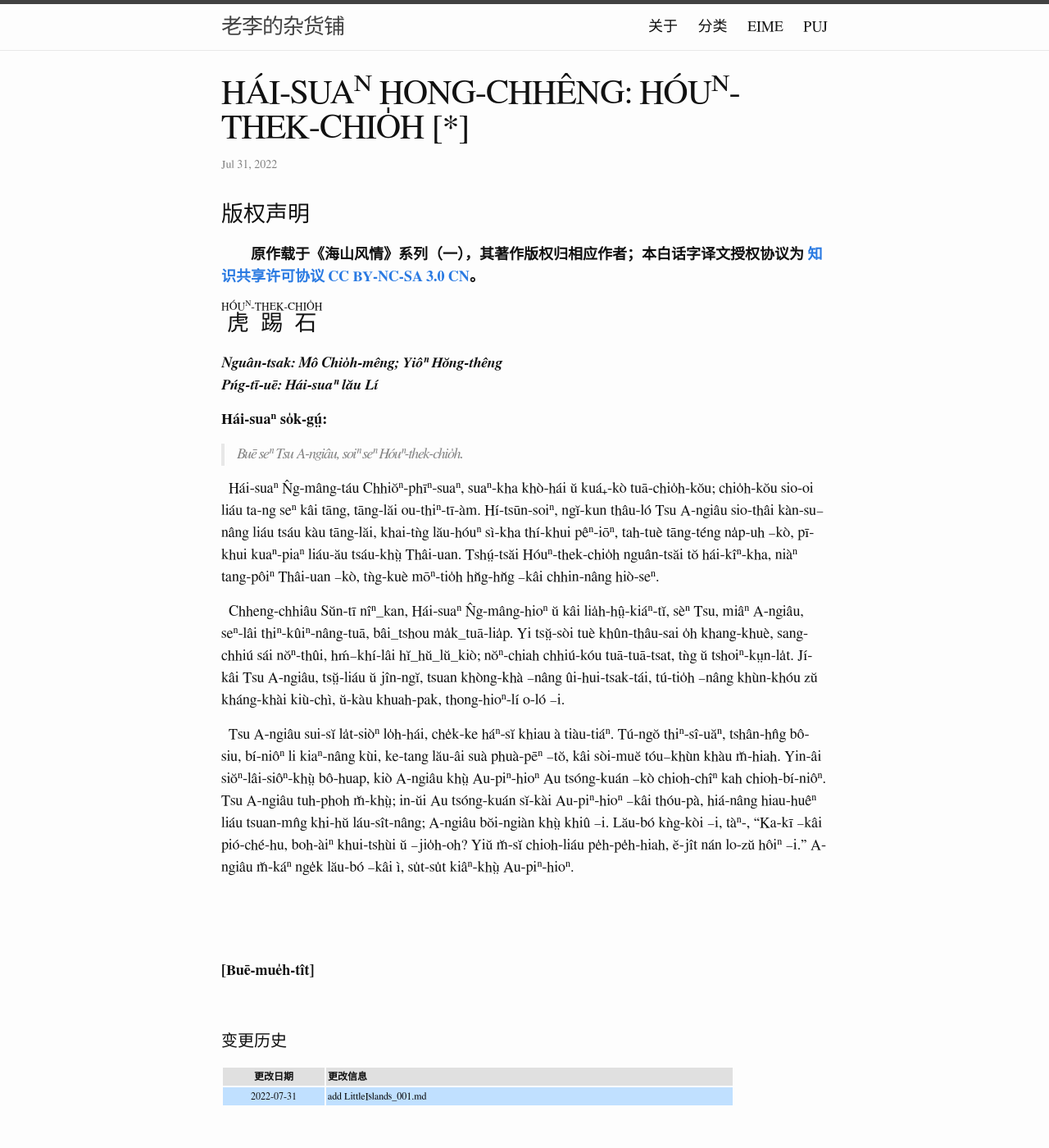
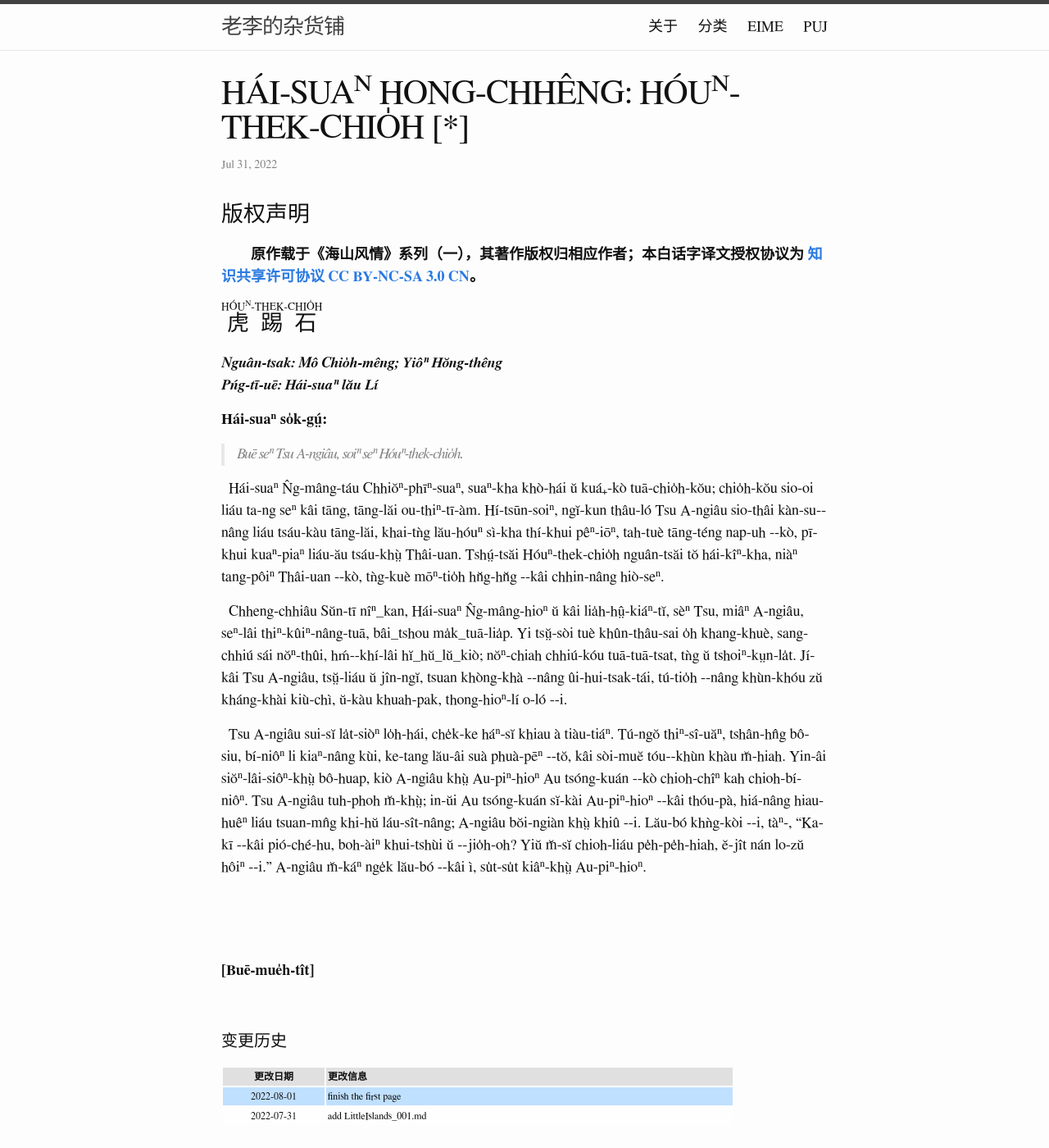
Before and after one commit to DonAnthonyLee/DonAnthonyLee.github.io, a Jekyll site: the page built from docs/puj/LittleIslands_001.md, in a window 1280 px wide and 1400 px high. Shown: the whole window at 82% size. Built offline with Jekyll 4.4.1, drawn with Linux system fonts in a browser that asks for light colours; some web fonts are replaced; some of the changed lines change nothing that is shown.

Commit message:
update changelog of LittleIslands_001.md (IGNORE_CHANGELOG)

```diff
--- a/docs/puj/LittleIslands_001.md
+++ b/docs/puj/LittleIslands_001.md
@@ -24,11 +24,11 @@
 
 > Buē seⁿ Tsu A-ngiâu, soiⁿ seⁿ Hóuⁿ-thek-chio̍h.
 
-&nbsp;&nbsp;Hái-suaⁿ N̂g-mâng-táu Chhiŏⁿ-phīⁿ-suaⁿ, suaⁿ-kha khò-hái ŭ kuá₊-kò tuā-chio̍h-kŏu; chio̍h-kŏu sio-oi liáu ta-ng seⁿ kâi tāng, tāng-lăi ou-thiⁿ-tī-àm. Hí-tsūn-soiⁿ, ngĭ-kun thâu-ló Tsu A-ngiâu sio-thâi kàn-su--nâng liáu tsáu kàu tāng-lăi, khai-tǹg lău-hóuⁿ sì-kha thí-khui pêⁿ-iōⁿ, tah-tuè tāng-téng na̍p-uh --kò, pī-khui kuaⁿ-piaⁿ liáu-ău tsáu-khṳ̀ Thâi-uan. Tshṳ́-tsăi Hóuⁿ-thek-chio̍h nguân-tsăi tŏ hái-kîⁿ-kha, niàⁿ tang-pôiⁿ Thâi-uan --kò, tǹg-kuè mōⁿ-tio̍h hn̆g-hn̆g --kâi chhin-nâng hiò-seⁿ.
+&nbsp;&nbsp;Hái-suaⁿ N̂g-mâng-táu Chhiŏⁿ-phīⁿ-suaⁿ, suaⁿ-kha khò-hái ŭ kuá₊-kò tuā-chio̍h-kŏu; chio̍h-kŏu sio-oi liáu ta-ng seⁿ kâi tāng, tāng-lăi ou-thiⁿ-tī-àm. Hí-tsūn-soiⁿ, ngĭ-kun thâu-ló Tsu A-ngiâu sio-thâi kàn-su&#x002D;&#x002D;nâng liáu tsáu-kàu tāng-lăi, khai-tǹg lău-hóuⁿ sì-kha thí-khui pêⁿ-iōⁿ, tah-tuè tāng-téng nap-uh &#x002D;&#x002D;kò, pī-khui kuaⁿ-piaⁿ liáu-ău tsáu-khṳ̀ Thâi-uan. Tshṳ́-tsăi Hóuⁿ-thek-chio̍h nguân-tsăi tŏ hái-kîⁿ-kha, niàⁿ tang-pôiⁿ Thâi-uan &#x002D;&#x002D;kò, tǹg-kuè mōⁿ-tio̍h hn̆g-hn̆g &#x002D;&#x002D;kâi chhin-nâng hiò-seⁿ.
 
-&nbsp;&nbsp;Chheng-chhiâu Sŭn-tī nîⁿ_kan, Hái-suaⁿ N̂g-mâng-hioⁿ ŭ kâi lia̍h-hṳ̂-kiáⁿ-tĭ, sèⁿ Tsu, miâⁿ A-ngiâu, seⁿ-lâi thiⁿ-kûiⁿ-nâng-tuā, bâi_tshou ma̍k_tuā-lia̍p. Yi tsṳ̆-sòi tuè khûn-thâu-sai o̍h khang-khuè, sang-chhiú sái nŏⁿ-thûi, hḿ--khí-lâi hĭ_hŭ_lŭ_kiò; nŏⁿ-chiah chhiú-kóu tuā-tuā-tsat, tǹg ŭ tshoiⁿ-kṳn-la̍t. Jí-kâi Tsu A-ngiâu, tsṳ̆-liáu ŭ jîn-ngĭ, tsuan khòng-khà --nâng ûi-hui-tsak-tái, tú-tio̍h --nâng khùn-khóu zŭ kháng-khài kiù-chì, ŭ-kàu khuah-pak, thong-hioⁿ-lí o-ló --i.
+&nbsp;&nbsp;Chheng-chhiâu Sŭn-tī nîⁿ_kan, Hái-suaⁿ N̂g-mâng-hioⁿ ŭ kâi lia̍h-hṳ̂-kiáⁿ-tĭ, sèⁿ Tsu, miâⁿ A-ngiâu, seⁿ-lâi thiⁿ-kûiⁿ-nâng-tuā, bâi_tshou ma̍k_tuā-lia̍p. Yi tsṳ̆-sòi tuè khûn-thâu-sai o̍h khang-khuè, sang-chhiú sái nŏⁿ-thûi, hḿ&#x002D;&#x002D;khí-lâi hĭ_hŭ_lŭ_kiò; nŏⁿ-chiah chhiú-kóu tuā-tuā-tsat, tǹg ŭ tshoiⁿ-kṳn-la̍t. Jí-kâi Tsu A-ngiâu, tsṳ̆-liáu ŭ jîn-ngĭ, tsuan khòng-khà &#x002D;&#x002D;nâng ûi-hui-tsak-tái, tú-tio̍h &#x002D;&#x002D;nâng khùn-khóu zŭ kháng-khài kiù-chì, ŭ-kàu khuah-pak, thong-hioⁿ-lí o-ló &#x002D;&#x002D;i.
 
-&nbsp;&nbsp;Tsu A-ngiâu sui-sĭ la̍t-siòⁿ lo̍h-hái, che̍k-ke háⁿ-sĭ khiau à tiàu-tiáⁿ. Tú-ngŏ thiⁿ-sî-uăⁿ, tshân-hn̂g bô-siu, bí-niôⁿ li kiaⁿ-nâng kùi, ke-tang lău-âi suà phuà-pēⁿ --tŏ, kâi sòi-muĕ tóu--khùn khàu m̆-hiah. Yin-âi siŏⁿ-lâi-siôⁿ-khṳ̀ bô-huap, kiò A-ngiâu khṳ̀ Au-piⁿ-hioⁿ Au tsóng-kuán --kò chioh-chîⁿ kah chioh-bí-niôⁿ. Tsu A-ngiâu tuh-phoh m̆-khṳ̀; in-ŭi Au tsóng-kuán sĭ-kài Au-piⁿ-hioⁿ --kâi thóu-pà, hiá-nâng hiau-huêⁿ liáu tsuan-mn̂g khi-hŭ láu-sît-nâng; A-ngiâu bŏi-ngiàn khṳ̀ khiû --i. Lău-bó kǹg-kòi --i, tàⁿ-, "Ka-kī --kâi pió-ché-hu, boh-àiⁿ khui-tshùi ŭ --jio̍h-oh? Yiŭ m̆-sĭ chioh-liáu pe̍h-pe̍h-hiah, ĕ-jît nán lo-zŭ hôiⁿ --i." A-ngiâu m̆-káⁿ nge̍k lău-bó --kâi ì, su̍t-su̍t kiâⁿ-khṳ̀ Au-piⁿ-hioⁿ.
+&nbsp;&nbsp;Tsu A-ngiâu sui-sĭ la̍t-siòⁿ lo̍h-hái, che̍k-ke háⁿ-sĭ khiau à tiàu-tiáⁿ. Tú-ngŏ thiⁿ-sî-uăⁿ, tshân-hn̂g bô-siu, bí-niôⁿ li kiaⁿ-nâng kùi, ke-tang lău-âi suà phuà-pēⁿ &#x002D;&#x002D;tŏ, kâi sòi-muĕ tóu&#x002D;&#x002D;khùn khàu m̆-hiah. Yin-âi siŏⁿ-lâi-siôⁿ-khṳ̀ bô-huap, kiò A-ngiâu khṳ̀ Au-piⁿ-hioⁿ Au tsóng-kuán &#x002D;&#x002D;kò chioh-chîⁿ kah chioh-bí-niôⁿ. Tsu A-ngiâu tuh-phoh m̆-khṳ̀; in-ŭi Au tsóng-kuán sĭ-kài Au-piⁿ-hioⁿ &#x002D;&#x002D;kâi thóu-pà, hiá-nâng hiau-huêⁿ liáu tsuan-mn̂g khi-hŭ láu-sît-nâng; A-ngiâu bŏi-ngiàn khṳ̀ khiû &#x002D;&#x002D;i. Lău-bó khǹg-kòi &#x002D;&#x002D;i, tàⁿ-, "Ka-kī &#x002D;&#x002D;kâi pió-ché-hu, boh-àiⁿ khui-tshùi ŭ &#x002D;&#x002D;jio̍h-oh? Yiŭ m̆-sĭ chioh-liáu pe̍h-pe̍h-hiah, ĕ-jît nán lo-zŭ hôiⁿ &#x002D;&#x002D;i." A-ngiâu m̆-káⁿ nge̍k lău-bó &#x002D;&#x002D;kâi ì, su̍t-su̍t kiâⁿ-khṳ̀ Au-piⁿ-hioⁿ.
 
 <br>
 
@@ -44,4 +44,5 @@
 
 | 更改日期 | 更改信息 |
 | --- | --- |
+| 2022-08-01 | <a href="https://github.com/DonAnthonyLee/DonAnthonyLee.github.io/commit/31eb9eacf559c7f082deb61b86634ddd35e97d85" target="_blank">finish the first page</a> |
 | 2022-07-31 | <a href="https://github.com/DonAnthonyLee/DonAnthonyLee.github.io/commit/1512da82dbdac89196c4961e0119d980f4c1e240" target="_blank">add LittleIslands_001.md</a> |
```
